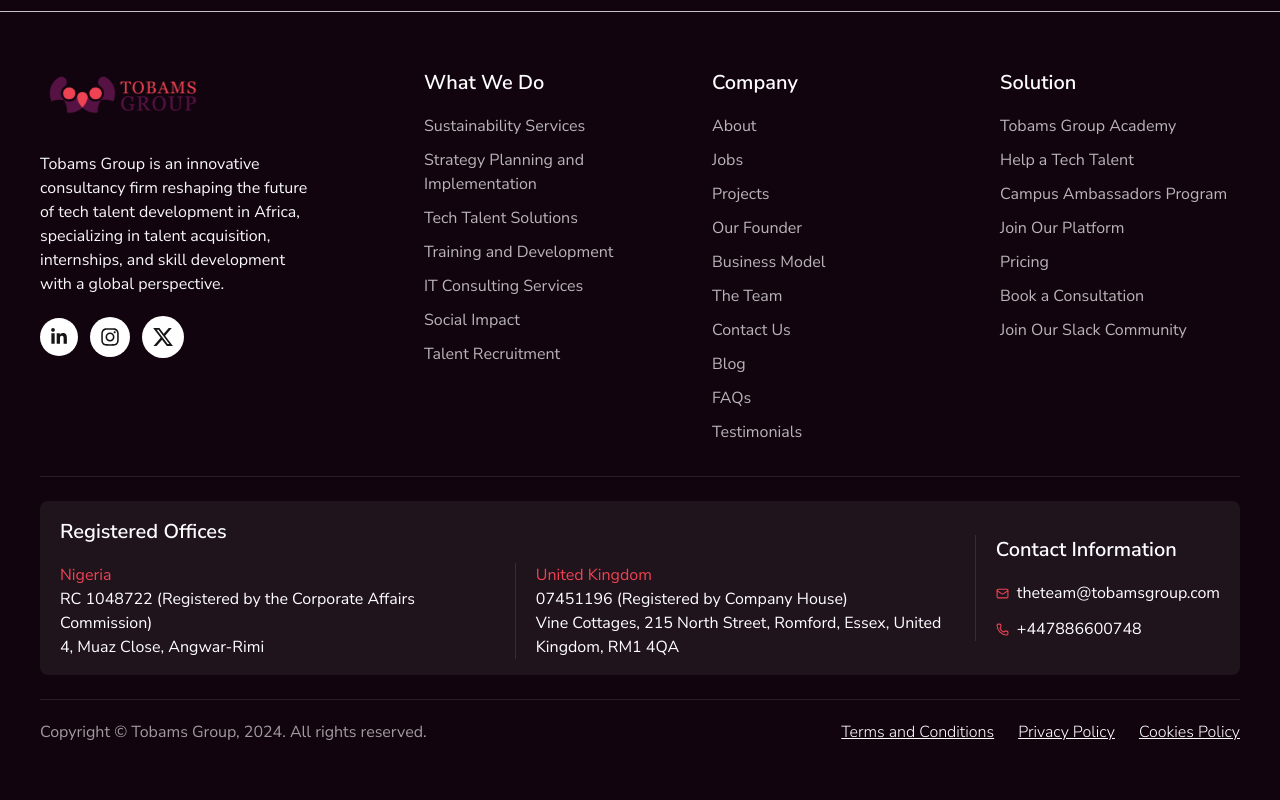
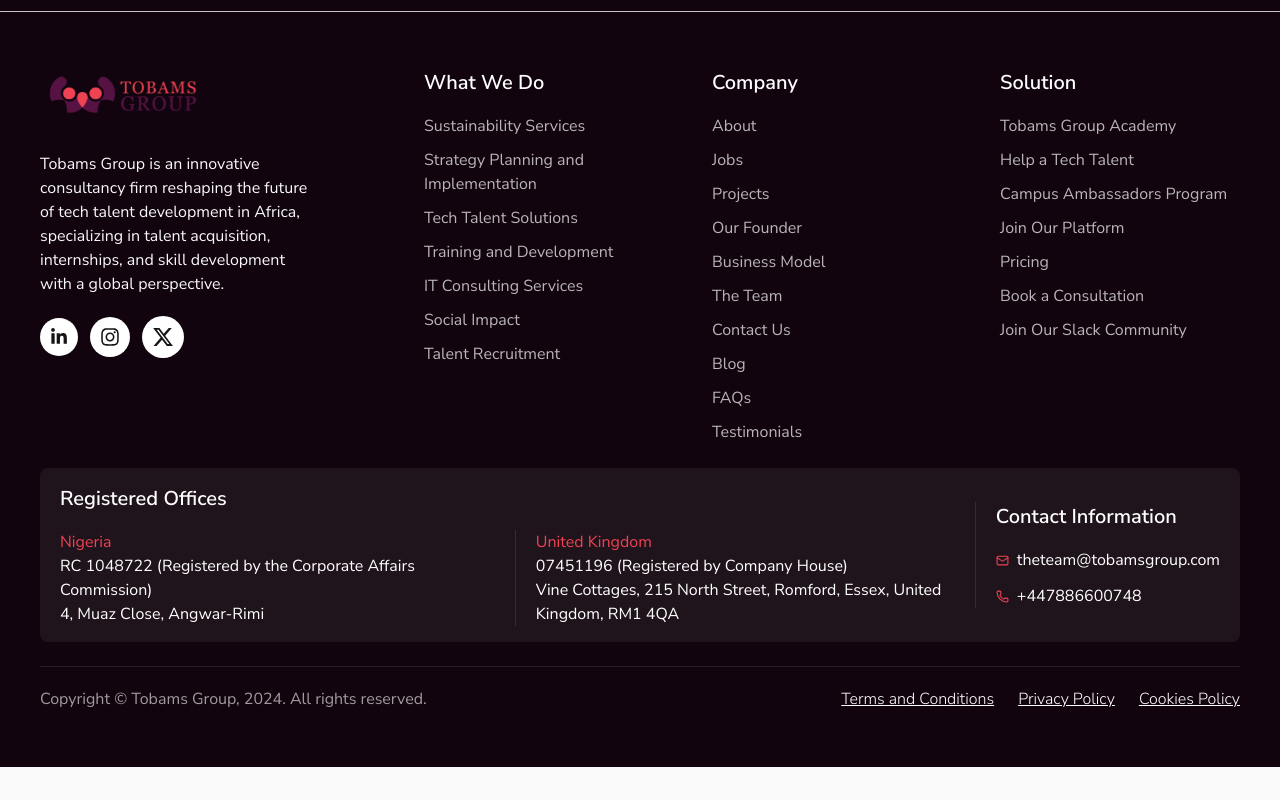
Before and after one commit to onumaeleanyagift/tobams-frontend-intern-assessment, a Next.js app: page / in a window 1280 px wide. Shown: the part 6574-7374 px from the top of the page. After the commit the page ends 7341 px from the top, so only its background shows below. Built offline with nearby package versions, Linux system fonts and the light colour scheme.

Commit message:
fix: update max-width in Footer component for improved layout

```diff
--- a/components/layout/Footer.tsx
+++ b/components/layout/Footer.tsx
@@ -41,7 +41,7 @@
     <footer className="bg-(--footer) text-(--white)">
       {/* Footer CTA */}
       <section className="border-b border-[#C4C4C4] px-4 py-6 md:px-8 lg:px-10 lg:py-8">
-        <div className="mx-auto flex max-w-[1312px] flex-col gap-4 md:flex-row md:items-center md:justify-between">
+        <div className="mx-auto flex max-w-[1440px] flex-col gap-4 md:flex-row md:items-center md:justify-between">
           <div>
             <p className="text-[14px] lg:text-[18px]">
               Ready to be a part of something extraordinary?
@@ -60,7 +60,7 @@
 
       {/* Main footer */}
       <div className="px-4 py-8 md:px-8 md:py-12 lg:px-10 lg:py-14">
-        <div className="mx-auto flex flex-col max-w-[1312px] gap-8 md:grid md:grid-cols-[1fr_auto] lg:grid-cols-[1.4fr_1fr_1fr_1fr] lg:gap-12">
+        <div className="mx-auto flex flex-col max-w-[1440px] gap-8 md:grid md:grid-cols-[1fr_auto] lg:grid-cols-[1.4fr_1fr_1fr_1fr] lg:gap-12">
           {/* Tobams Group information */}
           <div>
             <Image
@@ -168,8 +168,8 @@
         </div>
 
         {/* Contact and registered offices */}
-        <div className="mt-8 border-t border-(--white)/10"></div>
-        <div className="mx-auto mt-6 max-w-[1312px] rounded-[8px] bg-(--white)/6 lg:py-4 lg:grid lg:grid-cols-[auto_auto_auto] lg:items-center">
+        <div className="mt-8 border-t border-(--white)/10 lg:hidden"></div>
+        <div className="mx-auto mt-6 max-w-[1440px] rounded-[8px] bg-(--white)/6 lg:py-4 lg:grid lg:grid-cols-[auto_auto_auto] lg:items-center">
           {/* Contact information */}
           <div className="order-1 p-4 lg:order-3 lg:border-l lg:border-(--white)/10 lg:px-5 lg:py-0">
             <h3 className="text-[18px] font-semibold md:text-[20px]">
@@ -227,7 +227,10 @@
           <p>Copyright © Tobams Group, 2024. All rights reserved.</p>
 
           <div className="grid grid-cols-2 text-center md:flex md:flex-wrap gap-4 text-(--white) font-light md:gap-6">
-            <a href="#" className="order-3 col-span-2 justify-self-center underline md:order-1">
+            <a
+              href="#"
+              className="order-3 col-span-2 justify-self-center underline md:order-1"
+            >
               Terms and Conditions
             </a>
 
```
